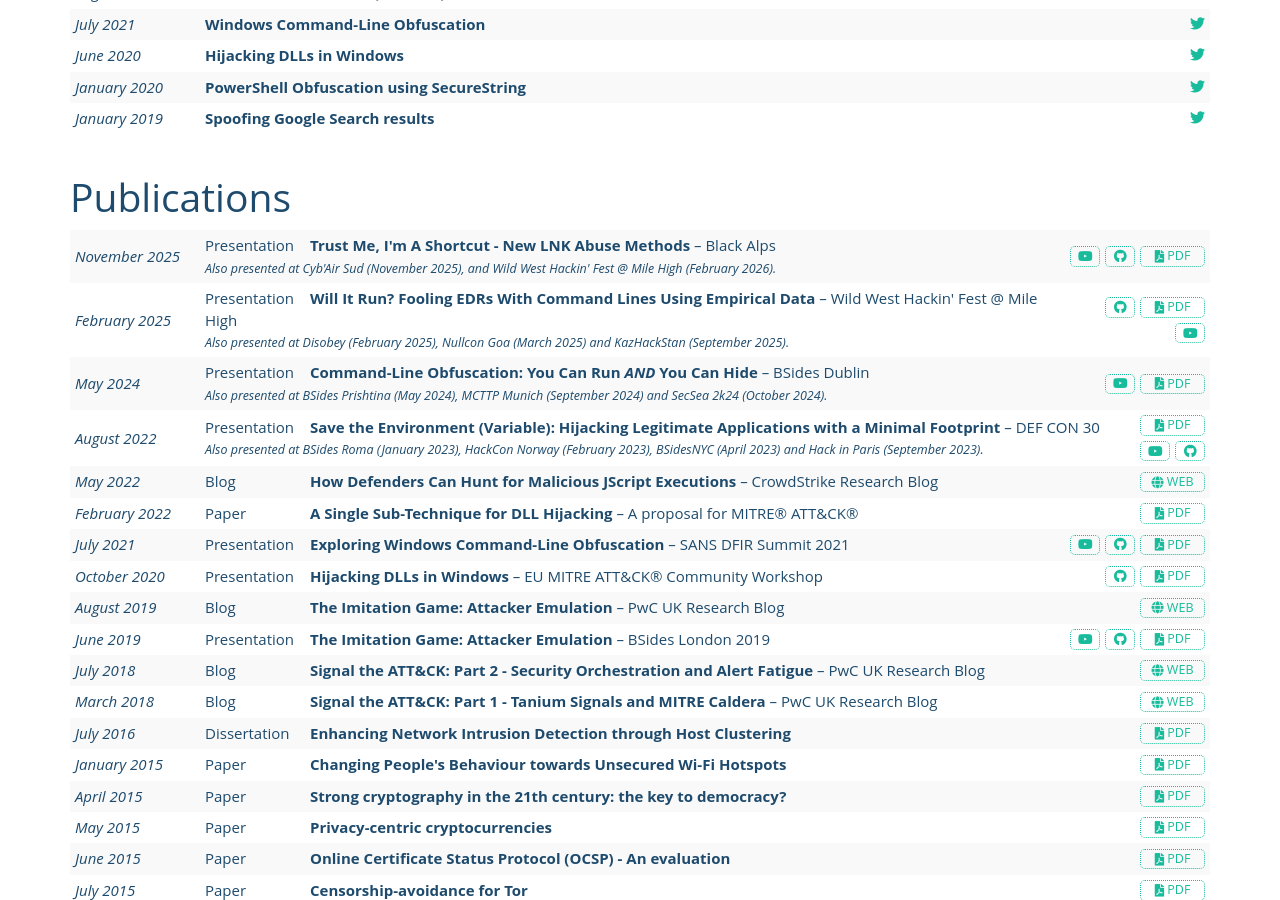
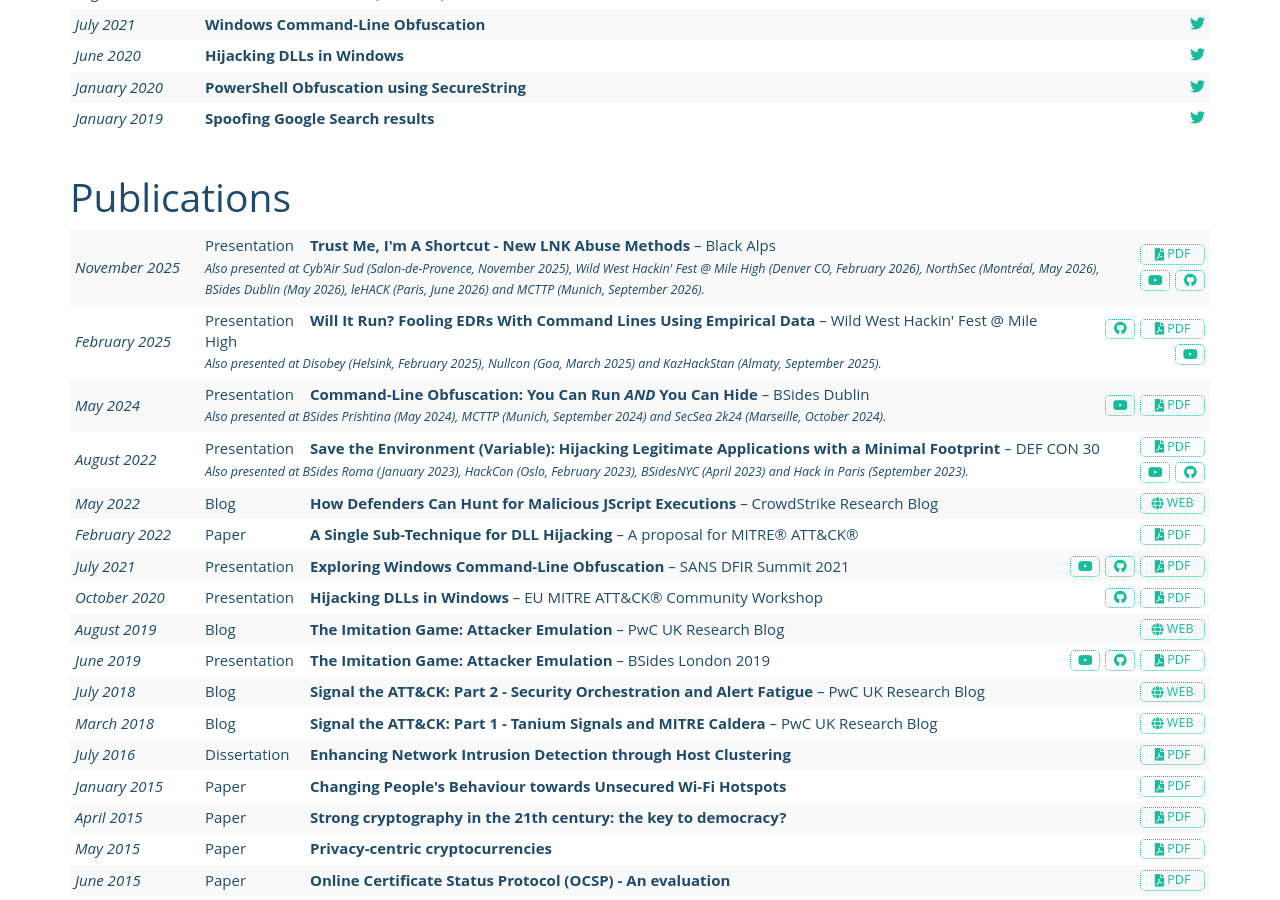
Before and after one commit to wietze/wietze.github.io, a Jekyll site: the page built from index.html, in a window 1280 px wide and 900 px high, scrolled down 514 px. Built offline with Jekyll 4.4.1, drawn with Linux system fonts in a browser that asks for light colours.

Commit message:
Update conferences

```diff
--- a/index.html
+++ b/index.html
@@ -85,7 +85,7 @@
           <td class="entry-date"><time datetime="2025-11">November 2025</time></td>
           <td class="box">
             <div class="block entry"><div><span class="publication-type">Presentation</span><strong
-                title="Beukema, W.J.B. (2025, November). Will It Run? Fooling EDRs With Command Lines Using Empirical Data.">Trust Me, I'm A Shortcut - New LNK Abuse Methods</strong> &ndash; Black Alps<br><span class="addendum">Also&nbsp;presented&nbsp;at&nbsp;Cyb'Air Sud&nbsp;(<time datetime="2025-11">November&nbsp;2025</time>), and Wild West Hackin' Fest @ Mile High&nbsp;(<time datetime="2026-02">February&nbsp;2026</time>).</span></div></div>
+                title="Beukema, W.J.B. (2025, November). Will It Run? Fooling EDRs With Command Lines Using Empirical Data.">Trust Me, I'm A Shortcut - New LNK Abuse Methods</strong> &ndash; Black Alps<br><span class="addendum">Also&nbsp;presented&nbsp;at&nbsp;Cyb'Air Sud&nbsp;(Salon-de-Provence, <time datetime="2025-11">November&nbsp;2025</time>), Wild West Hackin' Fest @ Mile High&nbsp;(Denver CO, <time datetime="2026-02">February&nbsp;2026</time>), NorthSec&nbsp;(Montr&eacute;al, <time datetime="2026-05">May&nbsp;2026</time>), BSides Dublin&nbsp;(<time datetime="2026-05">May&nbsp;2026</time>), leHACK&nbsp;(Paris, <time datetime="2026-06">June&nbsp;2026</time>) and MCTTP&nbsp;(Munich, <time datetime="2026-09">September&nbsp;2026</time>).</span></div></div>
             <div class="block publication-buttons">
               <div class="entry-link">
                 <a href="literature/Beukema%2C%20WJB%20%2D%20Trust%20Me%2C%20I%27m%20A%20Shortcut.pdf"> </a><a href="https://github.com/wietze/lnk-it-up" title="GitHub repo: wietze/lnk-it-up"> </a><a href="https://www.youtube.com/watch?v=szgeiLCfm0w" title="YouTube: Trust Me, I'm A Shortcut: New LNK Abuse Methods - Wietze Beukema"></a>
@@ -97,7 +97,7 @@
           <td class="entry-date"><time datetime="2025-05">February 2025</time></td>
           <td class="box">
             <div class="block entry"><div><span class="publication-type">Presentation</span><strong
-                title="Beukema, W.J.B. (2025, February). Will It Run? Fooling EDRs With Command Lines Using Empirical Data.">Will It Run? Fooling EDRs With Command Lines Using Empirical Data</strong> &ndash; Wild West Hackin' Fest @ Mile High<br><span class="addendum">Also&nbsp;presented&nbsp;at&nbsp;Disobey&nbsp;(<time datetime="2025-02">February&nbsp;2025</time>), Nullcon&nbsp;Goa&nbsp;(<time datetime="2025-03">March&nbsp;2025</time>) and KazHackStan&nbsp;(<time datetime="2025-09">September&nbsp;2025</time>).</span></div></div>
+                title="Beukema, W.J.B. (2025, February). Will It Run? Fooling EDRs With Command Lines Using Empirical Data.">Will It Run? Fooling EDRs With Command Lines Using Empirical Data</strong> &ndash; Wild West Hackin' Fest @ Mile High<br><span class="addendum">Also&nbsp;presented&nbsp;at&nbsp;Disobey&nbsp;(Helsink, <time datetime="2025-02">February&nbsp;2025</time>), Nullcon&nbsp;(Goa, <time datetime="2025-03">March&nbsp;2025</time>) and KazHackStan&nbsp;(Almaty, <time datetime="2025-09">September&nbsp;2025</time>).</span></div></div>
             <div class="block publication-buttons">
               <div class="entry-link">
                 <a href="literature/Beukema,%20WJB%20-%20Will%20It%20Run.pdf"> </a><a href="https://github.com/wietze/ArgFuscator.net" title="GitHub repo: wietze/ArgFuscator.net"> </a><a href="https://www.youtube.com/watch?v=CNeUwrapJiQ" title="YouTube: Will It Run? Fooling EDRs With Command Lines Using Empirical Data | Wietze Beukema"></a>
@@ -109,7 +109,7 @@
           <td class="entry-date"><time datetime="2024-05">May 2024</time></td>
           <td class="box">
             <div class="block entry"><div><span class="publication-type">Presentation</span><strong
-                title="Beukema, W.J.B. (2024, May). Command-Line Obfuscation: You Can Run AND You Can Hide.">Command-Line Obfuscation: You Can Run <em>AND</em> You Can Hide</strong> &ndash; BSides Dublin<br><span class="addendum">Also&nbsp;presented&nbsp;at&nbsp;BSides&nbsp;Prishtina&nbsp;(<time datetime="2024-05">May&nbsp;2024</time>), MCTTP&nbsp;Munich&nbsp;(<time datetime="2024-09">September&nbsp;2024</time>) and SecSea&nbsp;2k24&nbsp;(<time datetime="2024-10">October&nbsp;2024</time>).</span></div></div>
+                title="Beukema, W.J.B. (2024, May). Command-Line Obfuscation: You Can Run AND You Can Hide.">Command-Line Obfuscation: You Can Run <em>AND</em> You Can Hide</strong> &ndash; BSides Dublin<br><span class="addendum">Also&nbsp;presented&nbsp;at&nbsp;BSides&nbsp;Prishtina&nbsp;(<time datetime="2024-05">May&nbsp;2024</time>), MCTTP&nbsp;(Munich, <time datetime="2024-09">September&nbsp;2024</time>) and SecSea&nbsp;2k24&nbsp;(Marseille, <time datetime="2024-10">October&nbsp;2024</time>).</span></div></div>
             <div class="block publication-buttons">
               <div class="entry-link">
                 <a href="literature/Beukema,%20WJB%20-%20You%20Can%20Run%20AND%20You%20Can%20Hide.pdf"> </a><a
@@ -122,7 +122,7 @@
           <td class="entry-date"><time datetime="2022-08">August 2022</time></td>
           <td class="box">
             <div class="block entry"><div><span class="publication-type">Presentation</span><strong
-                title="Beukema, W.J.B. (2022, August). Save the Environment (Variable): Hijacking Legitimate Applications with a Minimal Footprint. DEF CON 30.">Save the Environment (Variable): Hijacking Legitimate Applications with a Minimal Footprint</strong> &ndash; DEF&nbsp;CON&nbsp;30 <span class="addendum">Also&nbsp;presented&nbsp;at&nbsp;BSides&nbsp;Roma&nbsp;(<time datetime="2023-01">January&nbsp;2023</time>), HackCon&nbsp;Norway&nbsp;(<time datetime="2023-02">February&nbsp;2023</time>), BSidesNYC&nbsp;(<time datetime="2023-04">April&nbsp;2023</time>) and Hack&nbsp;in&nbsp;Paris&nbsp;(<time datetime="2023-09">September&nbsp;2023</time>).</span></div></div>
+                title="Beukema, W.J.B. (2022, August). Save the Environment (Variable): Hijacking Legitimate Applications with a Minimal Footprint. DEF CON 30.">Save the Environment (Variable): Hijacking Legitimate Applications with a Minimal Footprint</strong> &ndash; DEF&nbsp;CON&nbsp;30 <span class="addendum">Also&nbsp;presented&nbsp;at&nbsp;BSides&nbsp;Roma&nbsp;(<time datetime="2023-01">January&nbsp;2023</time>), HackCon&nbsp;(Oslo, <time datetime="2023-02">February&nbsp;2023</time>), BSidesNYC&nbsp;(<time datetime="2023-04">April&nbsp;2023</time>) and Hack&nbsp;in&nbsp;Paris&nbsp;(<time datetime="2023-09">September&nbsp;2023</time>).</span></div></div>
             <div class="block publication-buttons">
               <div class="entry-link">
                 <a href="literature/Beukema,%20WJB%20-%20Save%20The%20Environment%20(Variable).pdf"> </a><a
```
